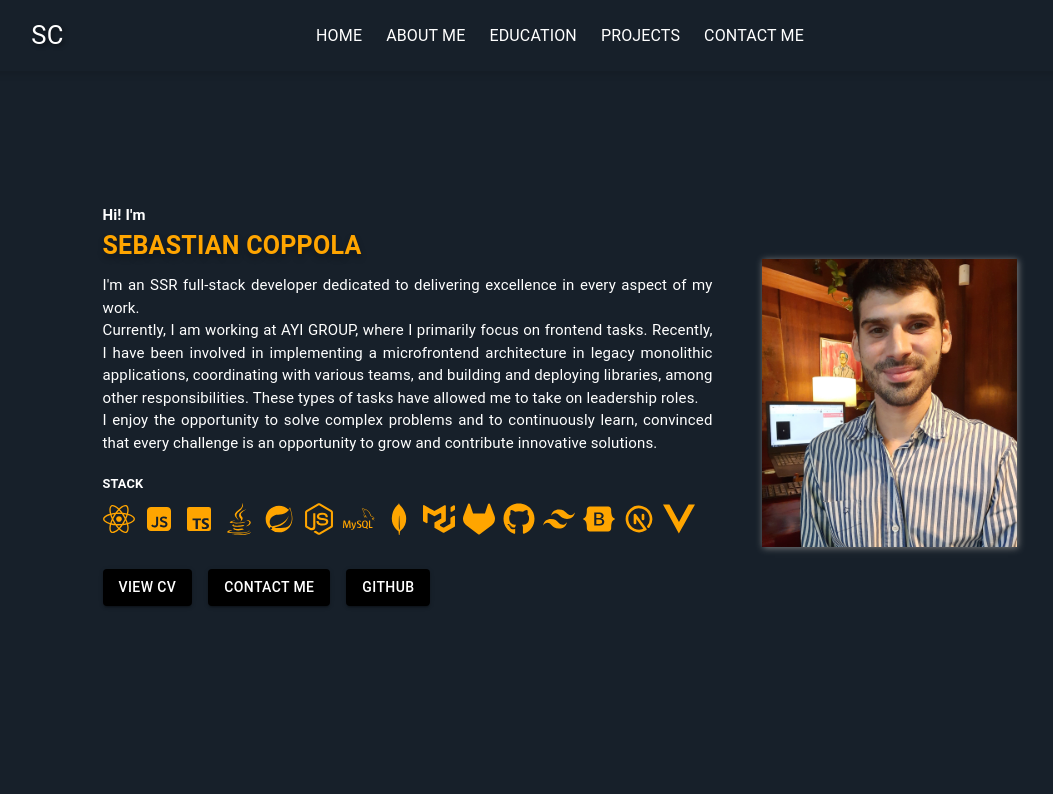
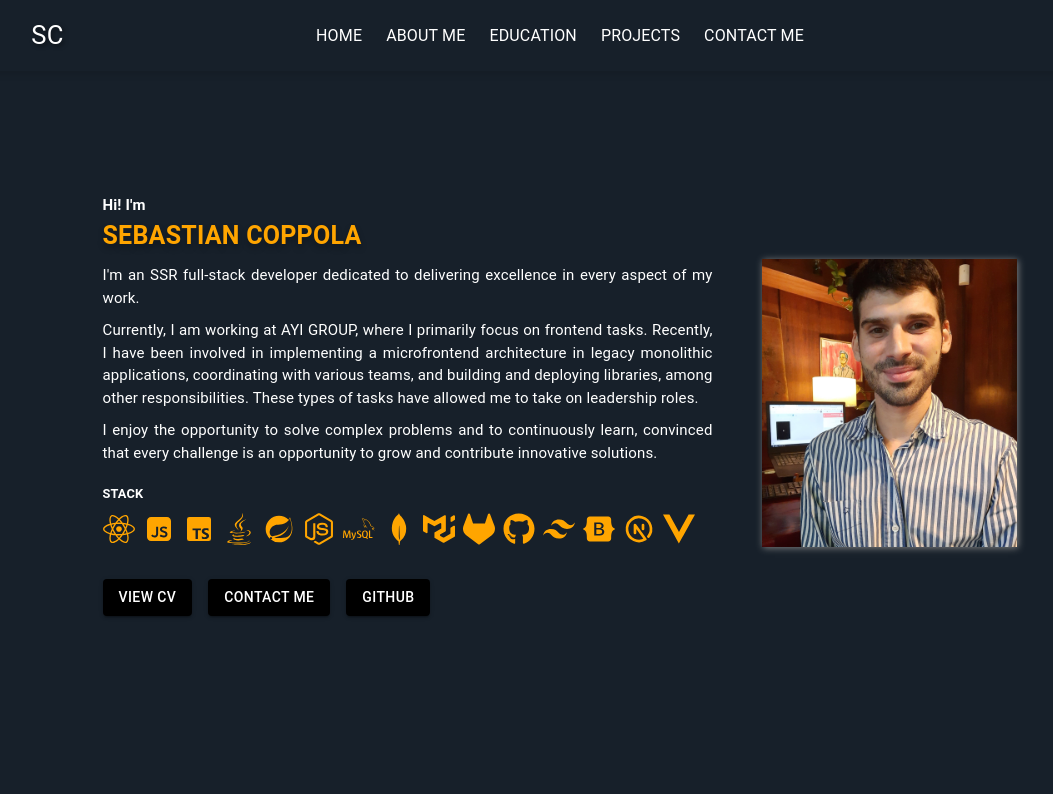
Before and after one commit to SebastianCoppola/portfolio, a React (Create React App) app: page / in a window 1280 px wide. Shown: the top 794 px of the page, without its empty margins (80-1133 px from the left). Built offline with nearby package versions, Linux system fonts and the light colour scheme.

Commit message:
update margin in about me

```diff
--- a/src/components/AboutMe/AboutMe.js
+++ b/src/components/AboutMe/AboutMe.js
@@ -35,9 +35,11 @@ const AboutMe = () => {
                 </Typography>
                 <Typography fontSize={15} style={{textAlign:'justify', marginTop:'10px'}}>
                     {t("bio1")}
-                    <br/>
+                </Typography>
+                <Typography fontSize={15} style={{textAlign:'justify', marginTop:'10px'}}>
                     {t("bio2")}
-                    <br/>
+                </Typography>
+                <Typography fontSize={15} style={{textAlign:'justify', marginTop:'10px'}}>
                     {t("bio3")}
                 </Typography>
                 <Grid container style={{marginTop:'20px'}}>
```
